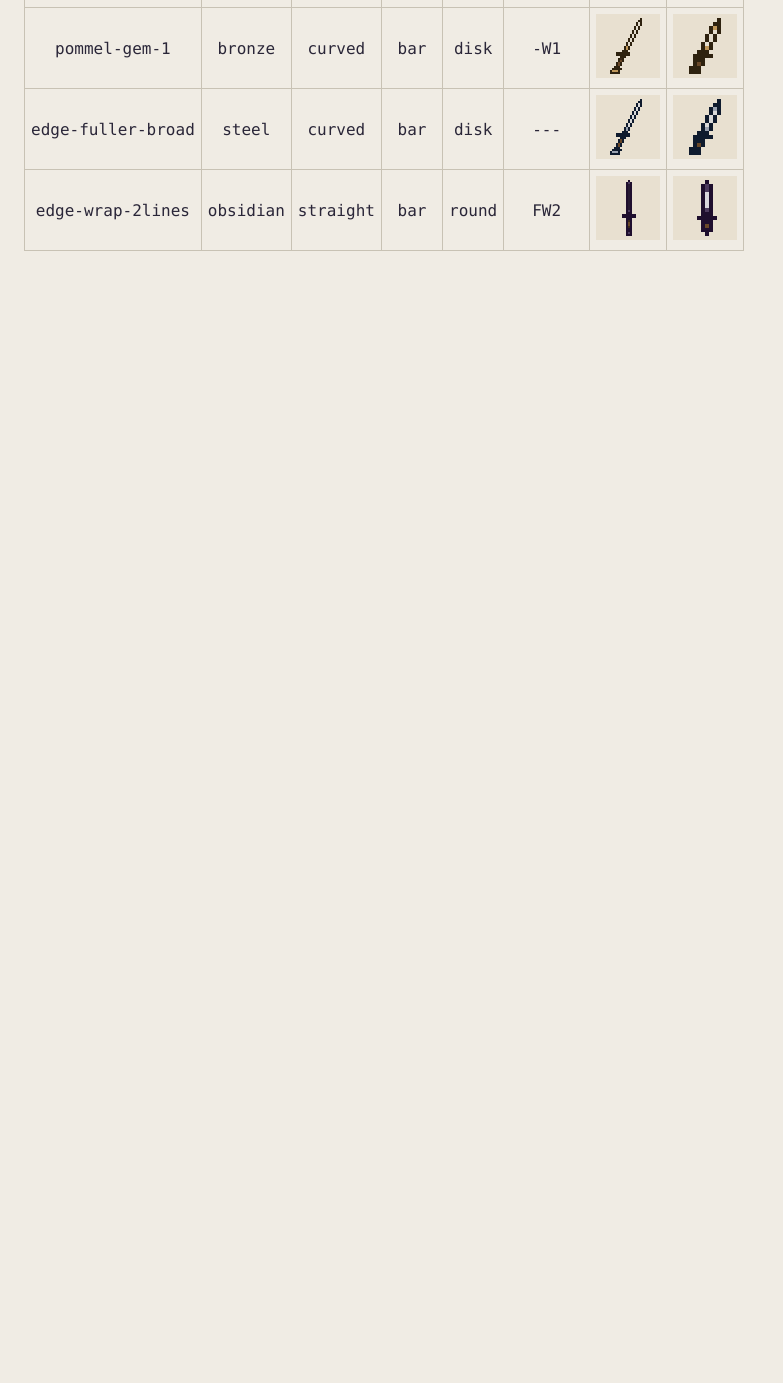
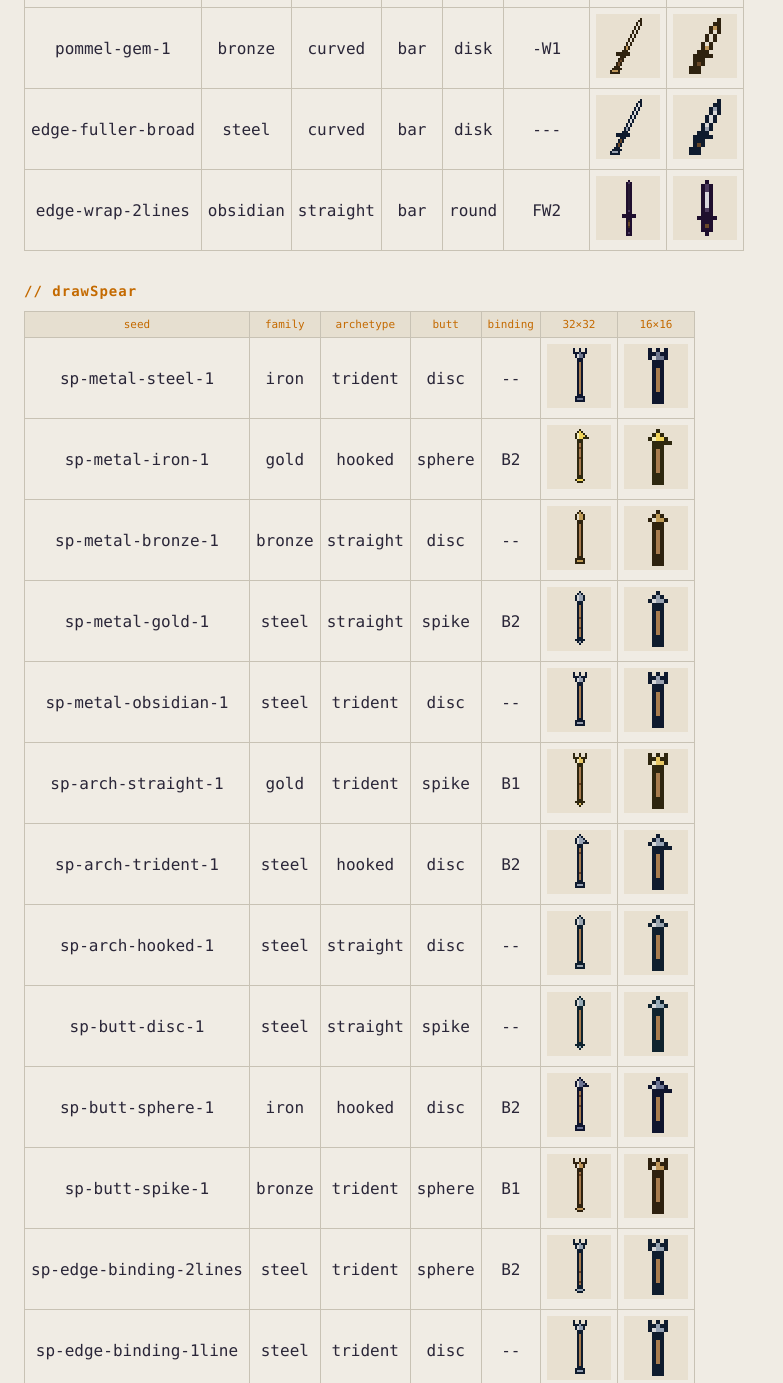
Before and after one commit to ochowei/itemseed, a plain HTML site: page regression.html in a window 1280 px wide. Shown: the part 2613-3996 px from the top of the page, without its empty margins (0-783 px from the left). Before the commit the page ends 2888 px from the top, so only its background shows below. Drawn offline with Linux system fonts and the light colour scheme.

Commit message:
feat(regression): add spear section + integrate downloads
Adds a 16-seed spear grid covering 5 metal families × 3 archetypes ×
3 butt styles + hasShaftBinding edge cases. Download PNG and JSON
buttons now span all three item types.

Co-Authored-By: Claude Opus 4.7 (1M context) <noreply@anthropic.com>

```diff
--- a/regression.html
+++ b/regression.html
@@ -39,11 +39,15 @@
   <h2>// drawSword</h2>
   <table id="grid-sword"></table>
 
+  <h2>// drawSpear</h2>
+  <table id="grid-spear"></table>
+
   <script src="random.js"></script>
   <script src="palette.js"></script>
   <script src="pixel-utils.js"></script>
   <script src="potion.js"></script>
   <script src="sword.js"></script>
+  <script src="spear.js"></script>
   <script>
     // ============================================================
     // Hardcoded baseline seeds
@@ -66,8 +70,18 @@
       'edge-fuller-broad', 'edge-wrap-2lines',
     ];
 
+    // spear baseline:涵蓋 5 個金屬族 + 3 archetype + 3 buttStyle + hasShaftBinding edge cases
+    const SPEAR_SEEDS = [
+      'sp-metal-steel-1', 'sp-metal-iron-1', 'sp-metal-bronze-1', 'sp-metal-gold-1', 'sp-metal-obsidian-1',
+      'sp-arch-straight-1', 'sp-arch-trident-1', 'sp-arch-hooked-1',
+      'sp-butt-disc-1', 'sp-butt-sphere-1', 'sp-butt-spike-1',
+      'sp-edge-binding-2lines', 'sp-edge-binding-1line', 'sp-edge-no-binding',
+      'sp-edge-trident-gold', 'sp-edge-hooked-bronze',
+    ];
+
     const collectedPotion = [];
     const collectedSword = [];
+    const collectedSpear = [];
 
     // ============================================================
     // Render potion grid
@@ -136,10 +150,43 @@
     }
 
     // ============================================================
-    // Download buttons (potion + sword combined)
+    // Render spear grid
+    // ============================================================
+    {
+      const grid = document.getElementById('grid-spear');
+      const headerRow = document.createElement('tr');
+      headerRow.innerHTML = '<th>seed</th><th>family</th><th>archetype</th><th>butt</th><th>binding</th><th>32×32</th><th>16×16</th>';
+      grid.appendChild(headerRow);
+
+      for (const seed of SPEAR_SEEDS) {
+        const rng = new SeededRandom(seed);
+        const spec = sampleSpearSpec(rng);
+
+        const c32 = document.createElement('canvas');
+        c32.width = 32; c32.height = 32; c32.style.width = '64px'; c32.style.height = '64px';
+        renderSpearSpec32(c32.getContext('2d'), spec);
+
+        const c16 = document.createElement('canvas');
+        c16.width = 16; c16.height = 16; c16.style.width = '64px'; c16.style.height = '64px';
+        renderSpearSpec16(c16.getContext('2d'), spec);
+
+        const bindingTag = spec.hasShaftBinding ? 'B' + spec.shaftBindingYs.length : '--';
+
+        const tr = document.createElement('tr');
+        tr.innerHTML = `<td>${seed}</td><td>${spec.family}</td><td>${spec.archetype}</td><td>${spec.buttStyle}</td><td>${bindingTag}</td>`;
+        const td32 = document.createElement('td'); td32.appendChild(c32); tr.appendChild(td32);
+        const td16 = document.createElement('td'); td16.appendChild(c16); tr.appendChild(td16);
+        grid.appendChild(tr);
+
+        collectedSpear.push({ kind: 'spear', seed, spec, c32, c16 });
+      }
+    }
+
+    // ============================================================
+    // Download buttons (potion + sword + spear combined)
     // ============================================================
     document.getElementById('dl-png').addEventListener('click', () => {
-      const all = [...collectedPotion, ...collectedSword];
+      const all = [...collectedPotion, ...collectedSword, ...collectedSpear];
       const cellW = 32, cellH = 32;
       const composite = document.createElement('canvas');
       composite.width = cellW + 4 + cellW;
@@ -164,6 +211,7 @@
       const dump = [
         ...collectedPotion.map(({ kind, seed, spec }) => ({ kind, seed, spec })),
         ...collectedSword.map(({ kind, seed, spec }) => ({ kind, seed, spec })),
+        ...collectedSpear.map(({ kind, seed, spec }) => ({ kind, seed, spec })),
       ];
       const blob = new Blob([JSON.stringify(dump, null, 2)], { type: 'application/json' });
       const a = document.createElement('a');
```
